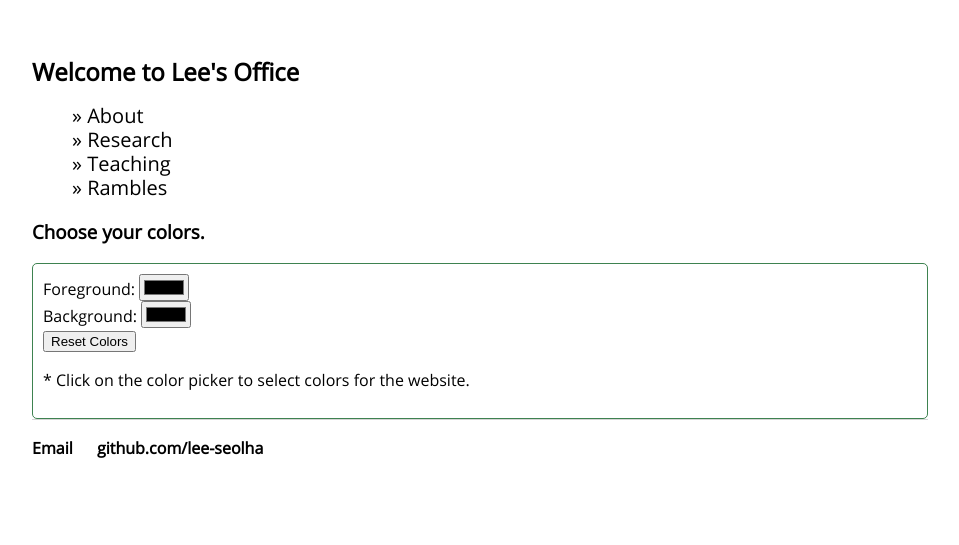
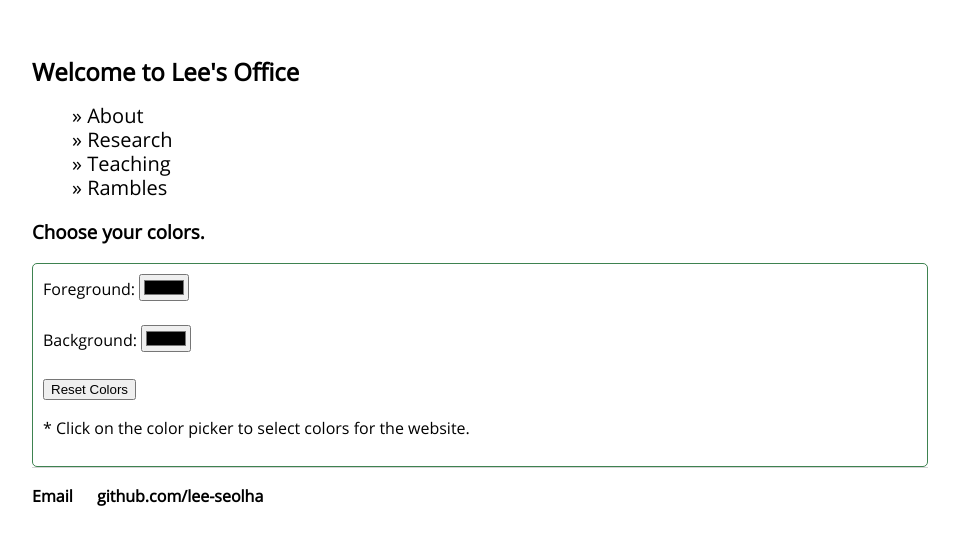
Before and after one commit to lee-seolha/lee-seolha.github.io, a Jekyll site: the page index.html, which Jekyll copies as it is, in a window 1280 px wide. Shown: the top 545 px of the page, without its empty margins (160-1119 px from the left). Built offline with Jekyll 4.4.1, drawn with Linux system fonts in a browser that asks for light colours.

Commit message:
Color picker trial again

```diff
--- a/index.html
+++ b/index.html
@@ -7,10 +7,10 @@
     <link rel="stylesheet" type="text/css" href="/css/main.css">
     <style>
         /* Apply the color variables globally */
-        :root {
+        /* :root {
             --foreground-color: #000;
             --background-color: #FFF;
-        }
+        } */
 
         body {
             color: var(--foreground-color);
@@ -43,10 +43,10 @@
         </div>
     <h3>Choose your colors.</h3>
         <div class="color-picker-container" style="border: 1.50px solid #3E8250; border-radius: 5px; padding: 10px">
-            <label for ="color-picker">Foreground:</label>
-            <input type="color" id="foreground-color-picker"><br>
-            <label for ="color-picker">Background:</label>
-            <input type="color" id="background-color-picker"><br>
+            <label for ="color-picker">Foreground: </label>
+            <input type="color" id="foreground-color-picker"><br><br>
+            <label for ="color-picker">Background: </label>
+            <input type="color" id="background-color-picker" #ffffff><br><br>
             <button id="reset-button">Reset Colors</button>
             <p>* Click on the color picker to select colors for the website.</p>
             <script type="text/javascript" src="js/Colourpicker/colorpicker.js"></script>
```
